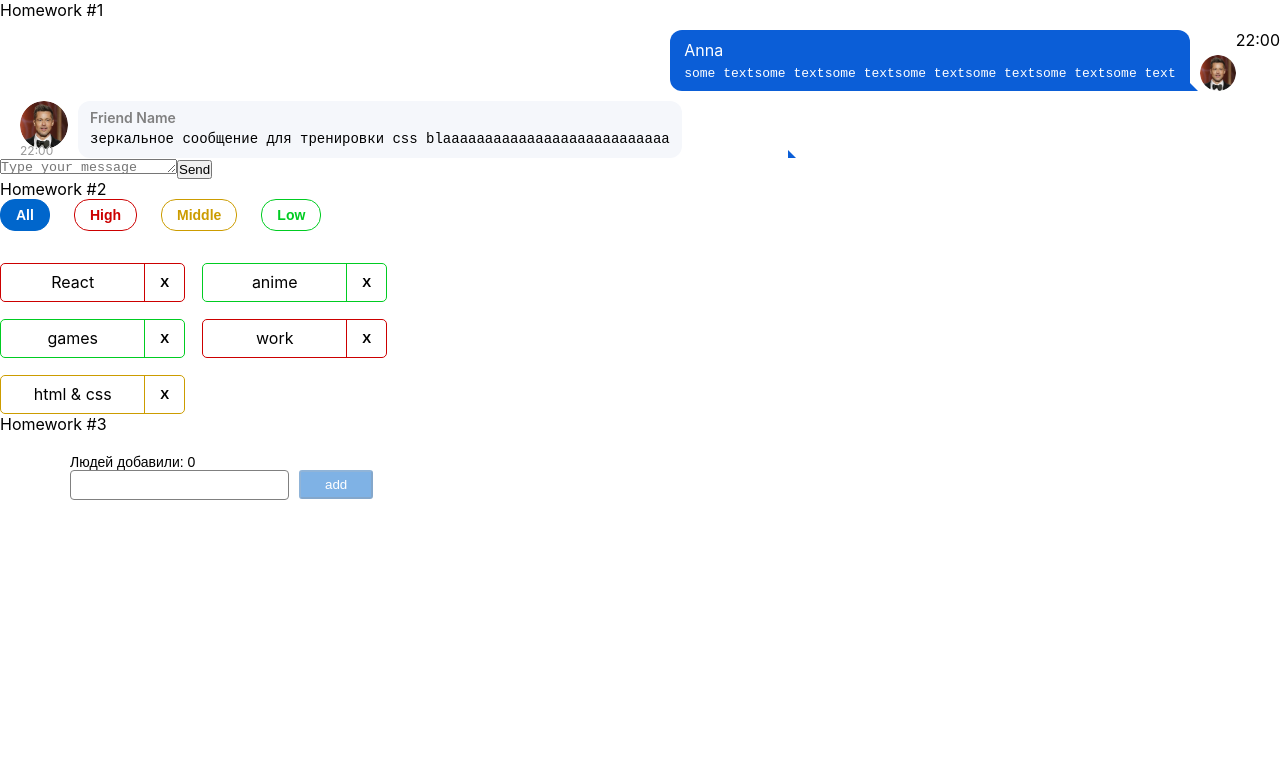
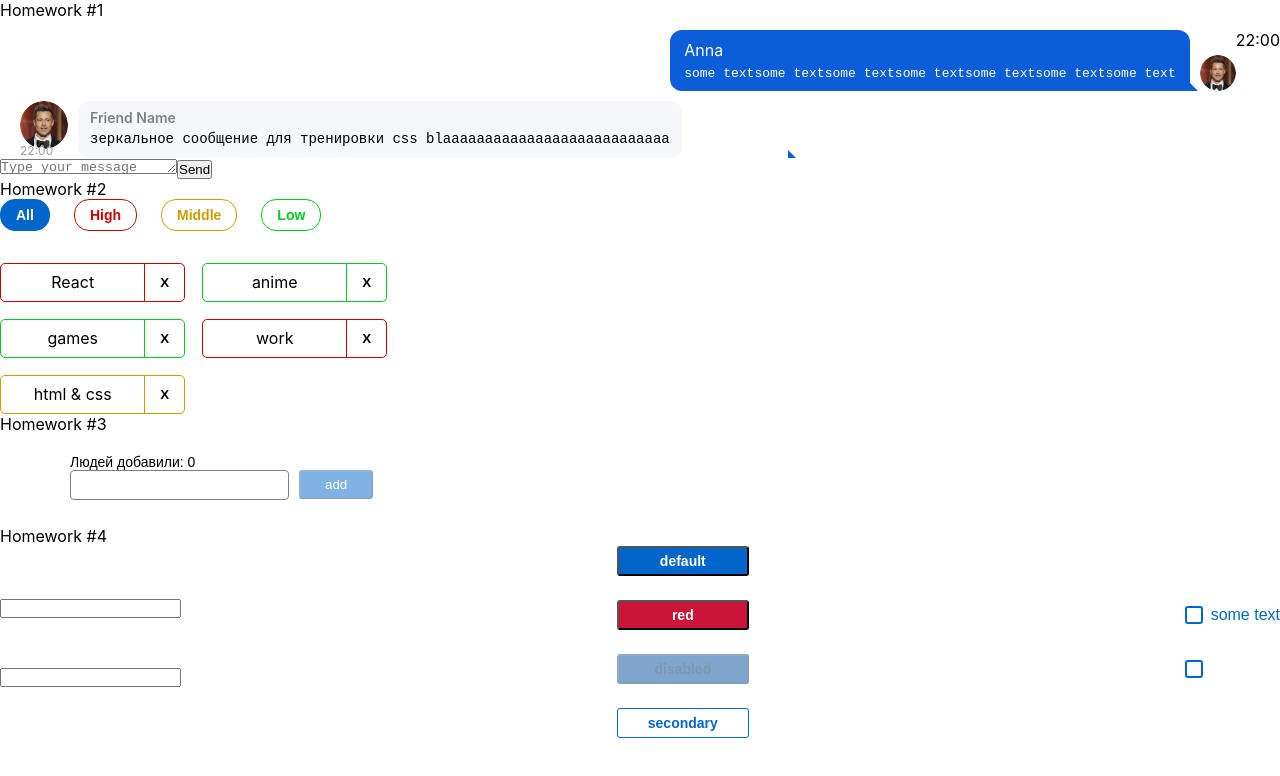
Before and after one commit to palindro-me/hws2-master, a React (Create React App) app: page / in a window 1280 px wide. Shown: the top 776 px of the page. Built offline with nearby package versions, Linux system fonts and the light colour scheme.

Commit message:
HW 4 is done

```diff
--- a/src/s1-main/App.tsx
+++ b/src/s1-main/App.tsx
@@ -3,6 +3,7 @@ import s from './App.module.css';
 import HW1 from '../s2-homeworks/hw01/HW1';
 import HW2 from '../s2-homeworks/hw02/HW2';
 import HW3 from '../s2-homeworks/hw03/HW3';
+import HW4 from '../s2-homeworks/hw04/HW4';
 
 function App() {
     return (
@@ -11,7 +12,7 @@ function App() {
             {/*раскомментировать по ходу выполнения*/}
             <HW2/>
             <HW3/>
-            {/*<HW4/>*/}
+            <HW4/>
 
             {/*при выполнении дз 5 и более - закомментировать здесь дз 1-4, так как они есть внутри дз 5*/}
             {/*<HW5/>*/}
--- a/src/s2-homeworks/hw04/common/c2-SuperButton/SuperButton.module.css
+++ b/src/s2-homeworks/hw04/common/c2-SuperButton/SuperButton.module.css
@@ -1,35 +1,57 @@
 .button {
+    padding: 5px 24px;
+    border-radius: 3px;
+    width: 132px;
+    height: 30px;
+    cursor: pointer;
+    font-size: 14px;
+    font-weight: 600;
+    color: white;
 }
 
 .disabled {
+    background: #004d99;
+    opacity: 0.5;
+    color: #002e5c;
 }
 
 .secondary {
+    border: 1px solid #06c;
+    background: #ffffff;
+    color: #06c;
 }
 
 .default {
+    background: #06c;
 }
 
 .red {
+    background: #cc1439;
 }
 
 .default:hover {
+    background: #0080ff;
 }
 
 .red:hover {
+    background: #ff1a47;
 }
 
 .secondary:hover {
+    background: #e5f0fa;
 }
 
 
 .default:active {
+    background: #0059b2;
 }
 
 .secondary:active {
+    background: #c9e5ff;
 }
 
 .red:active {
+    background: #b21232;
 }
 
 .button:disabled {
--- a/src/s2-homeworks/hw04/common/c2-SuperButton/SuperButton.tsx
+++ b/src/s2-homeworks/hw04/common/c2-SuperButton/SuperButton.tsx
@@ -1,5 +1,5 @@
-import React, {ButtonHTMLAttributes, DetailedHTMLProps} from 'react'
-import s from './SuperButton.module.css'
+import React, {ButtonHTMLAttributes, DetailedHTMLProps} from 'react';
+import s from './SuperButton.module.css';
 
 // тип пропсов обычной кнопки, children в котором храниться название кнопки там уже описан
 type DefaultButtonPropsType = DetailedHTMLProps<ButtonHTMLAttributes<HTMLButtonElement>,
@@ -18,11 +18,15 @@ const SuperButton: React.FC<SuperButtonPropsType> = (
     }
 ) => {
     const finalClassName = s.button
-        // + (disabled
-        //         ? ...
-        //         : xType === 'red'
-        //             ? ...
-        + (className ? ' ' + className : '') // задачка на смешивание классов
+        + ' ' + (disabled
+            ? s.disabled
+            : xType === 'red'
+                ? s.red
+                : xType === 'secondary'
+                    ? s.secondary
+                    :  s.default)
+
+                    + (className ? ' ' + className : '') // задачка на смешивание классов
 
     return (
         <button
@@ -30,7 +34,7 @@ const SuperButton: React.FC<SuperButtonPropsType> = (
             className={finalClassName}
             {...restProps} // отдаём кнопке остальные пропсы если они есть (children там внутри)
         />
-    )
-}
+    );
+};
 
-export default SuperButton
+export default SuperButton;
--- a/src/s2-homeworks/hw04/common/c3-SuperCheckbox/SuperCheckbox.tsx
+++ b/src/s2-homeworks/hw04/common/c3-SuperCheckbox/SuperCheckbox.tsx
@@ -1,9 +1,5 @@
-import React, {
-    ChangeEvent,
-    DetailedHTMLProps,
-    InputHTMLAttributes,
-} from 'react'
-import s from './SuperCheckbox.module.css'
+import React, {ChangeEvent, DetailedHTMLProps, InputHTMLAttributes,} from 'react';
+import s from './SuperCheckbox.module.css';
 
 // тип пропсов обычного инпута
 type DefaultInputPropsType = DetailedHTMLProps<InputHTMLAttributes<HTMLInputElement>,
@@ -26,10 +22,11 @@ const SuperCheckbox: React.FC<SuperCheckboxPropsType> = (
         ...restProps // все остальные пропсы попадут в объект restProps
     }
 ) => {
+
     const onChangeCallback = (e: ChangeEvent<HTMLInputElement>) => {
-        // задачка на написание онченджа
-
-    }
+    onChange?.(e) // если есть обычный onChange — вызываем
+    onChangeChecked?.(e.currentTarget.checked) // передаём булево состояние (true/false)
+}
 
     const finalInputClassName = s.checkbox
         + (className ? ' ' + className : '')
```
Also changed, not shown: src/s2-homeworks/hw04/Stand.tsx (+6 -5 lines).
